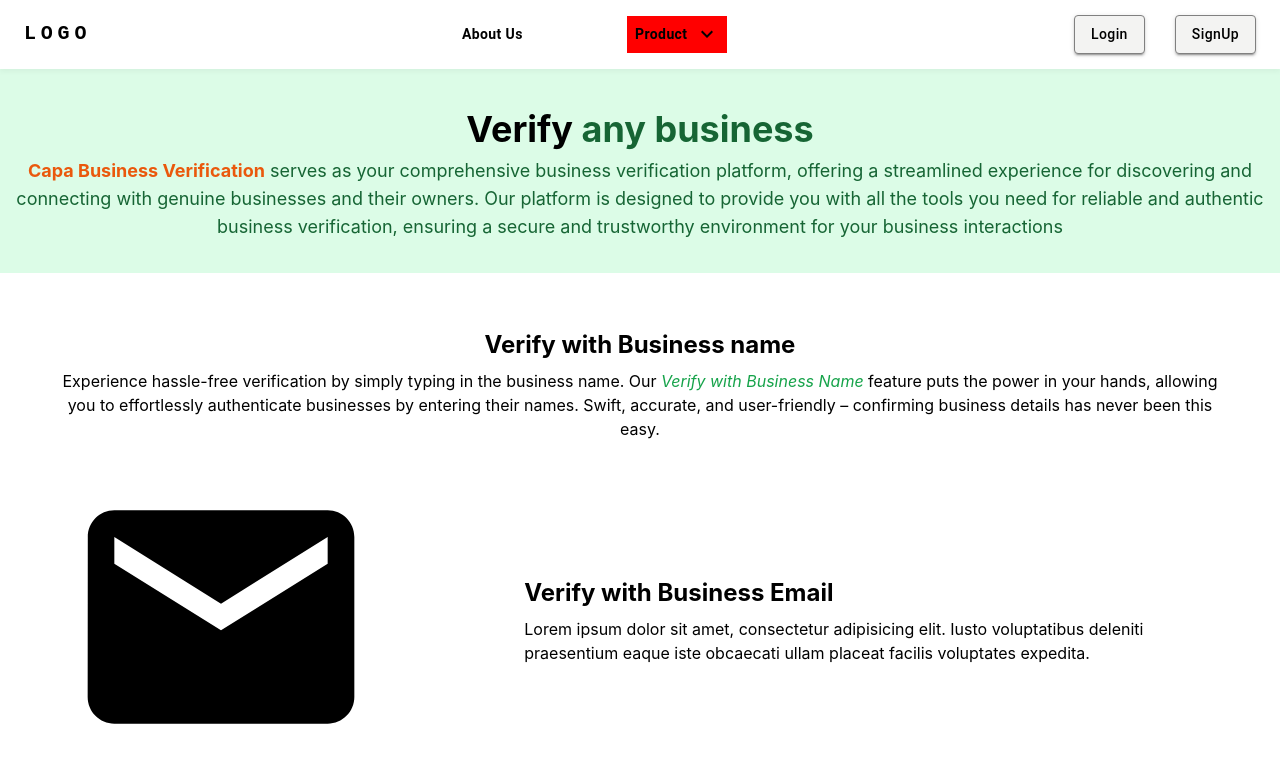
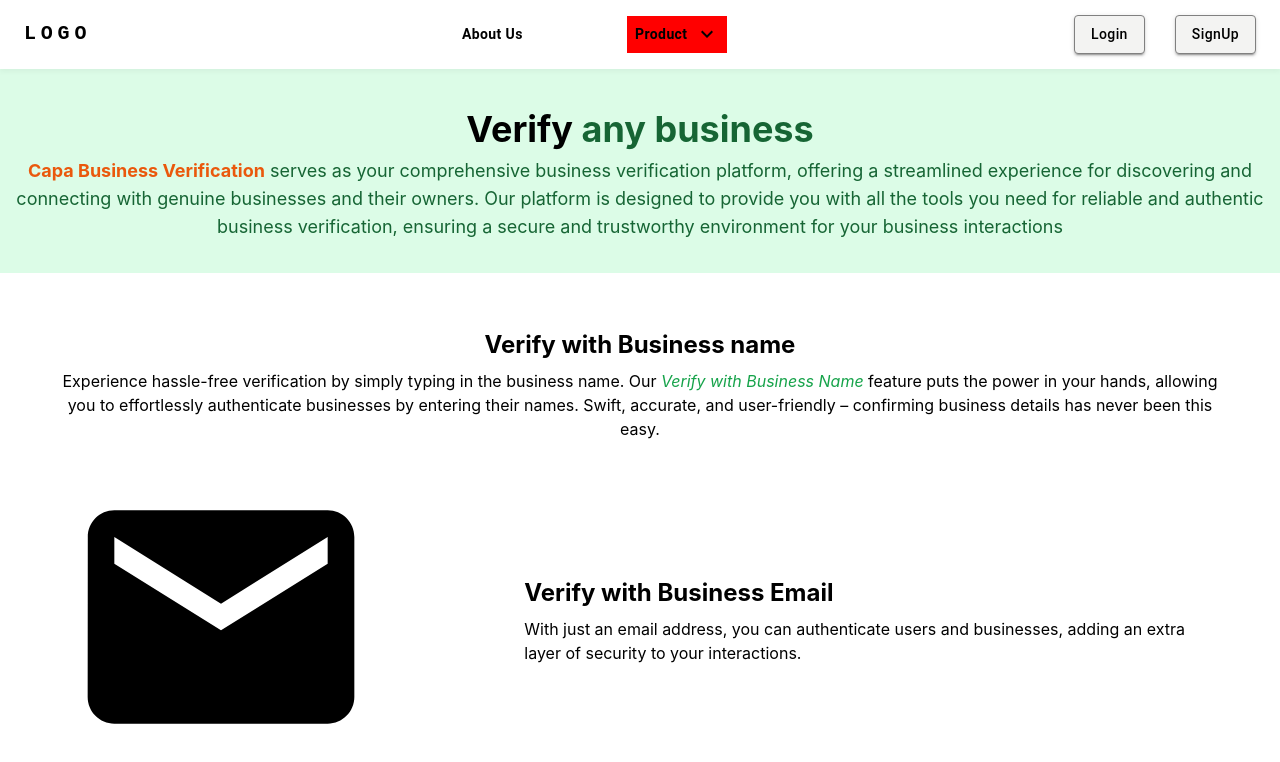
Before and after one commit to rholibobo/capa_business_verification, a React (Create React App) app: page / in a window 1280 px wide. Shown: the top 762 px of the page. Built offline with nearby package versions, Linux system fonts and the light colour scheme; no server answers; the HTML template or start-up script is replaced by a standard one.

Commit message:
update Home.jsx

```diff
--- a/src/Pages/Home/Home.jsx
+++ b/src/Pages/Home/Home.jsx
@@ -20,7 +20,7 @@
     <section className='w-11/12 mx-auto p-2 flex justify-between items-center md:flex-row-reverse flex-col-reverse'>
      <div className='md:w-3/5'>
      <h1 className='text-2xl font-bold my-2'>Verify with Business Email</h1>
-      <p>Lorem ipsum dolor sit amet, consectetur adipisicing elit. Iusto voluptatibus deleniti praesentium eaque iste obcaecati ullam placeat facilis voluptates expedita.</p>
+      <p>With just an email address, you can authenticate users and businesses, adding an extra layer of security to your interactions.</p>
      </div>
       <Email className='' style={{fontSize: "20rem"}} />
     </section>
```
